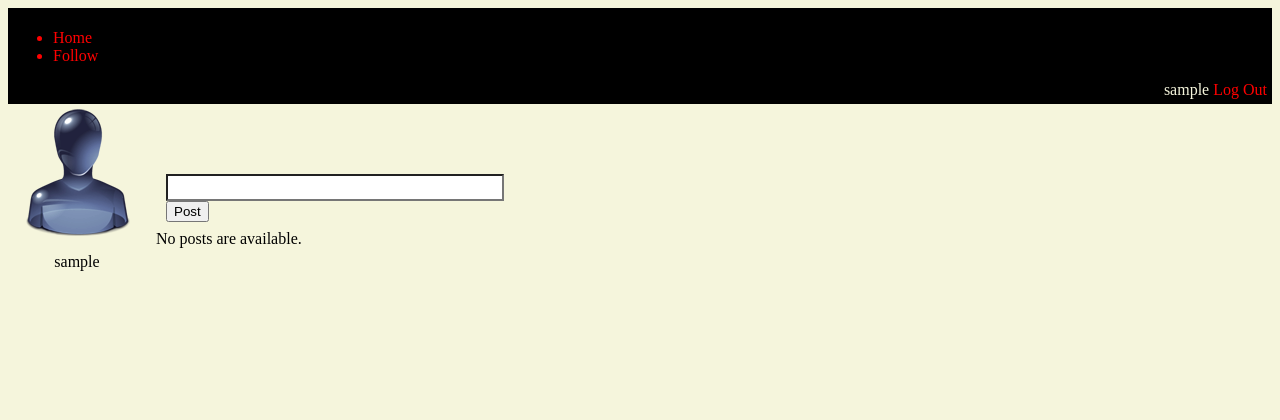
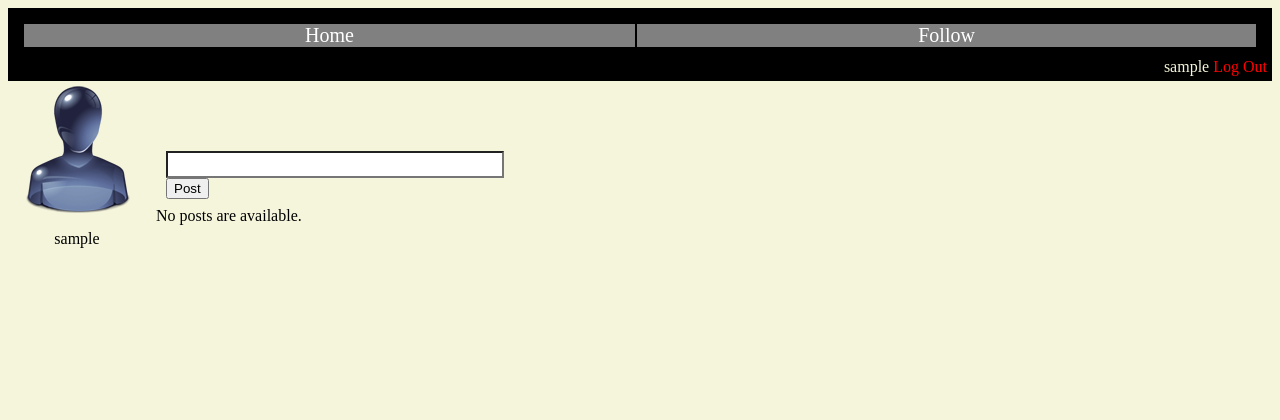
Before and after one commit to jztang/scalica-access-control, a Django app: page /micro/home/ in a window 1280 px wide. Shown: the top 420 px of the page. Run offline with Django 3.2, Linux system fonts and the light colour scheme; the visitor is signed in with stand-in values (Sample User, id 1); data that the repository does not hold is empty.

Commit message:
nav test2

```diff
--- a/web/scalica/micro/static/micro/style.css
+++ b/web/scalica/micro/static/micro/style.css
@@ -5,10 +5,39 @@
   padding:5px;
 }
 
-nav{
+nav #mainNav{
+	list-style: none;
+	padding: 10px;
+	margin: 0px;
 
-  color:white;
-  text-align: left;
+
+
+	display: flex;
+
+	text-decoration: none;
+	border: solid 0px black;
+
+}
+
+nav #mainNav a{
+
+	flex-grow: 1;
+	text-decoration: none;
+
+}
+
+nav #mainNav li{
+
+	border: solid 1px black;
+	text-align: center;
+	flex-grow: 1;
+	font-size: 15pt;
+
+	text-decoration: none;
+	background-color: grey;
+	color: white;
+
+
 
 }
 
--- a/web/scalica/micro/templates/micro/base.html
+++ b/web/scalica/micro/templates/micro/base.html
@@ -12,13 +12,13 @@
 
 
           <ul id = "mainNav">
-          <a href="micro/">
+          <a href="~micro/">
             <li class = "navItem">
               Home
             </li>
           </a>
 
-          <a href="micro/follow/">
+          <a href="~micro/follow/">
             <li class = "navItem">
               Follow
             </li>
```
